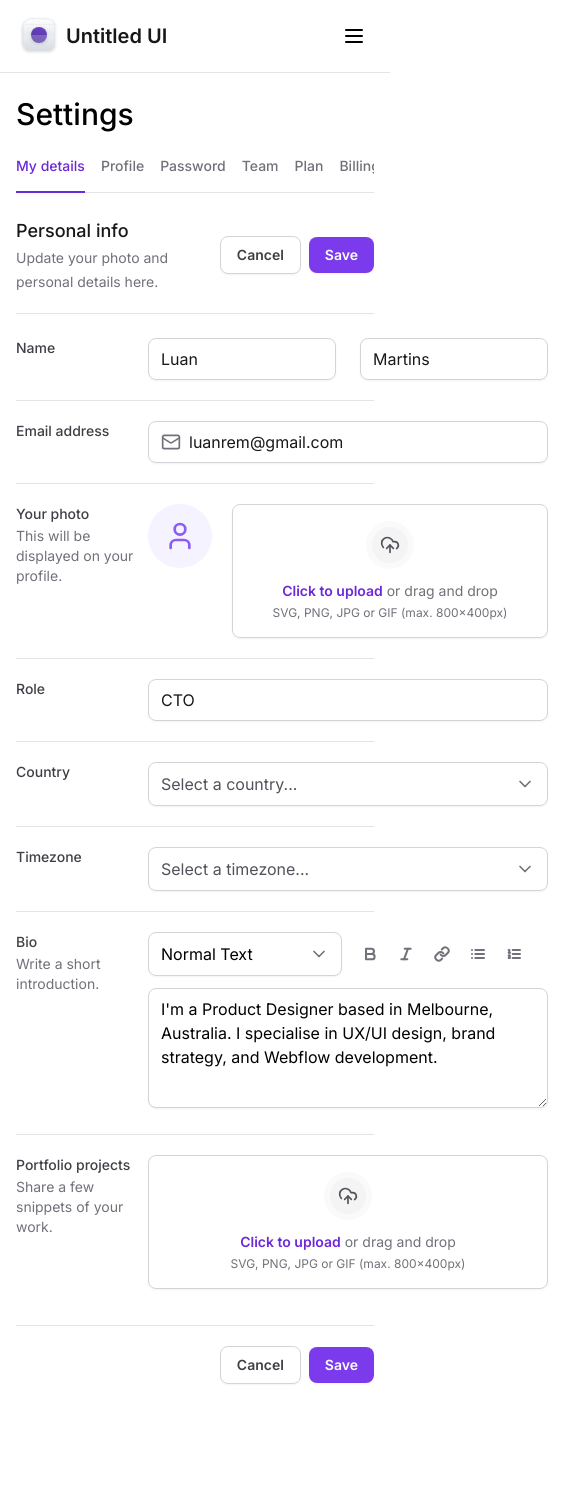
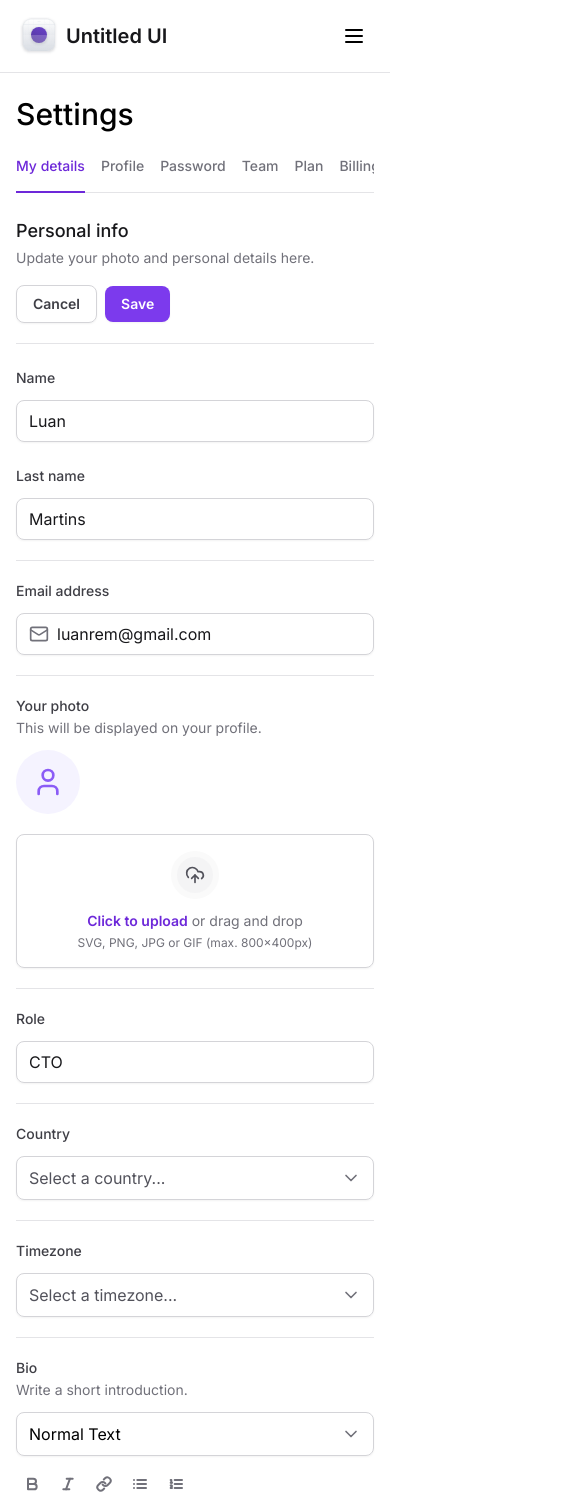
Before and after one commit to luanrem/tailwind-next, a Next.js app: page / in a window 390 px wide. Shown: the top 1510 px of the page, 585 px wide, since content can reach past the window. Before the commit the page ends 1432 px from the top, so only its background shows below. Built offline with nearby package versions, Linux system fonts and the light colour scheme.

Commit message:
C06 - Responsividade do formulário

```diff
--- a/src/app/page.tsx
+++ b/src/app/page.tsx
@@ -16,13 +16,14 @@
       <SettingsTabs />
 
       <div className="mt-6 flex flex-col">
-        <div className="flex items-center justify-between border-b border-zinc-200 pb-5">
+        <div className="flex flex-col justify-between gap-4 border-b border-zinc-200 pb-5 lg:flex-row lg:items-center">
           <div className="space-y-1">
             <h2 className="text-lg font-medium text-zinc-900">Personal info</h2>
             <span className="text-sm text-zinc-500">
               Update your photo and personal details here.
             </span>
           </div>
+
           <div className="flex items-center gap-2">
             <Button variant="outline" type="button">
               Cancel
@@ -37,25 +38,34 @@
           id="settings"
           className="mt-6 flex w-full flex-col gap-5 divide-y divide-zinc-200"
         >
-          <div className="grid grid-cols-form gap-3">
+          <div className="flex flex-col gap-3 lg:grid lg:grid-cols-form">
             <label
               htmlFor="firstName"
               className="text-sm font-medium text-zinc-700"
             >
               Name
             </label>
-            <div className="grid grid-cols-2 gap-6">
+            <div className="flex flex-col gap-6 lg:grid lg:grid-cols-2">
               <Input.Root>
                 <Input.Control id="firstName" defaultValue="Luan" />
               </Input.Root>
 
-              <Input.Root>
-                <Input.Control defaultValue="Martins" />
-              </Input.Root>
+              <div className="flex flex-col gap-3 lg:block">
+                <label
+                  htmlFor="lastName"
+                  className="text-sm font-medium text-zinc-700 lg:sr-only"
+                >
+                  Last name
+                </label>
+
+                <Input.Root>
+                  <Input.Control id="lastName" defaultValue="Martins" />
+                </Input.Root>
+              </div>
             </div>
           </div>
 
-          <div className="grid grid-cols-form gap-3 pt-5">
+          <div className="flex flex-col gap-3 pt-5 lg:grid lg:grid-cols-form">
             <label
               htmlFor="email"
               className="text-sm font-medium text-zinc-700"
@@ -74,7 +84,7 @@
             </Input.Root>
           </div>
 
-          <div className="grid grid-cols-form gap-3 pt-5">
+          <div className="flex flex-col gap-3 pt-5 lg:grid lg:grid-cols-form">
             <label
               htmlFor="photo"
               className="text-sm font-medium text-zinc-700"
@@ -84,14 +94,14 @@
                 This will be displayed on your profile.
               </span>
             </label>
-            <FileInput.Root className="flex items-start gap-5">
+            <FileInput.Root className="flex flex-col gap-5 lg:flex-row lg:items-start">
               <FileInput.ImagePreview />
               <FileInput.Trigger />
               <FileInput.Control />
             </FileInput.Root>
           </div>
 
-          <div className="grid grid-cols-form gap-3 pt-5">
+          <div className="flex flex-col gap-3 pt-5 lg:grid lg:grid-cols-form">
             <label htmlFor="role" className="text-sm font-medium text-zinc-700">
               Role
             </label>
@@ -100,7 +110,7 @@
             </Input.Root>
           </div>
 
-          <div className="grid grid-cols-form gap-3 pt-5">
+          <div className="flex flex-col gap-3 pt-5 lg:grid lg:grid-cols-form">
             <label
               htmlFor="country"
               className="text-sm font-medium text-zinc-700"
@@ -113,7 +123,7 @@
             </Select>
           </div>
 
-          <div className="grid grid-cols-form gap-3 pt-5">
+          <div className="flex flex-col gap-3 pt-5 lg:grid lg:grid-cols-form">
             <label
               htmlFor="timezone"
               className="text-sm font-medium text-zinc-700"
@@ -129,7 +139,7 @@
             </Select>
           </div>
 
-          <div className="grid grid-cols-form gap-3 pt-5">
+          <div className="flex flex-col gap-3 pt-5 lg:grid lg:grid-cols-form">
             <label htmlFor="bio" className="text-sm font-medium text-zinc-700">
               Bio
               <span className="mt-0.5 block text-sm font-normal text-zinc-500">
@@ -137,7 +147,7 @@
               </span>
             </label>
             <div className="space-y-3">
-              <div className="grid grid-cols-2 gap-3">
+              <div className="flex flex-col gap-3 lg:grid lg:grid-cols-2">
                 <Select placeholder="" defaultValue="normal">
                   <SelectItem
                     value="normal"
@@ -176,7 +186,7 @@
             </div>
           </div>
 
-          <div className="grid grid-cols-form gap-3 pt-5">
+          <div className="flex flex-col gap-3 pt-5 lg:grid lg:grid-cols-form">
             <label
               htmlFor="projects"
               className="text-sm font-medium text-zinc-700"
```
